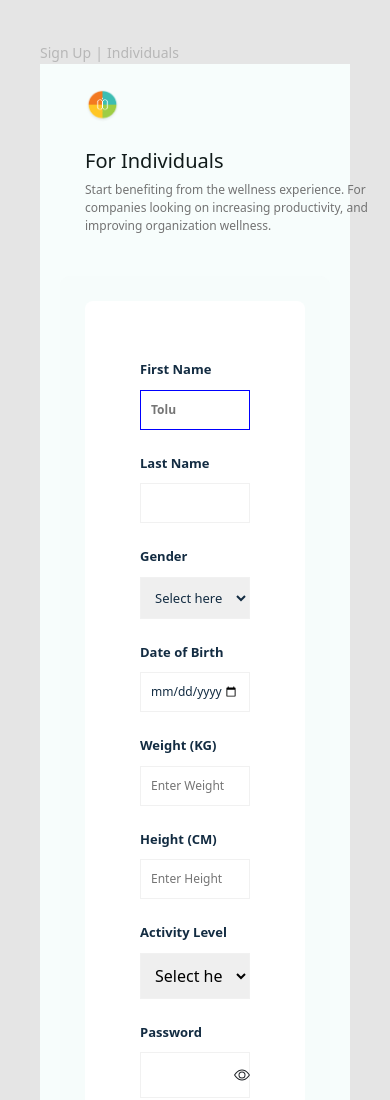
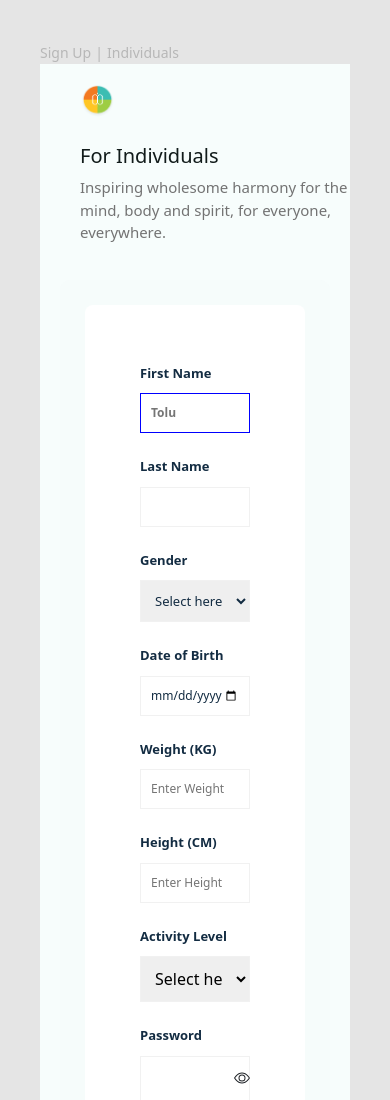
Before and after one commit to Olagoke1234/webDevelopmentTraining, a plain HTML site: page index.html in a window 390 px wide. Shown: the top 1100 px of the page. Drawn offline with nearby package versions, Linux system fonts and the light colour scheme.

Commit message:
Text on small screen changed using display

```diff
--- a/index.html
+++ b/index.html
@@ -23,9 +23,13 @@
         <div id="intro_info">
           <img src="./assets/Logo.png" alt="Logo" width="100" height="100" />
           <h1>For Individuals</h1>
-          <p>
+          <p id="large_screen_text">
             Start benefiting from the wellness experience. For companies looking
             on increasing productivity, and improving organization wellness.
+          </p>
+          <p id="small_screen_text">
+            Inspiring wholesome harmony for the mind, body and spirit, for
+            everyone, everywhere.
           </p>
         </div>
         <div id="form_div">
--- a/style.css
+++ b/style.css
@@ -48,6 +48,10 @@ body {
   color: rgb(115, 115, 115);
   font-size: 15px;
   width: 410px;
+}
+
+#small_screen_text {
+  display: none;
 }
 
 #form_div {
@@ -142,7 +146,7 @@ svg {
     margin: 0 auto;
   }
   #intro_info {
-    padding: 25px;
+    padding: 20px;
   }
   #intro_info img {
     width: 50px;
@@ -199,6 +203,12 @@ svg {
     width: 300px;
     font-size: 13px;
   }
+  #small_screen_text {
+    display: block;
+  }
+  #large_screen_text {
+    display: none;
+  }
 }
 
 /* Styling for small devices 660px */
@@ -218,6 +228,6 @@ svg {
   }
   #intro_info p {
     width: 300px;
-    font-size: 12px;
+    font-size: 15px;
   }
 }
```
